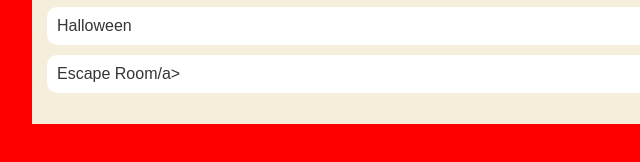
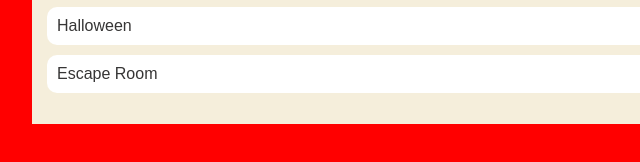
Before and after one commit to gryffinsandage/gryffinsandage.github.io, a plain HTML site: page portfolio.html in a window 1280 px wide. Shown: the part 590-752 px from the top of the page, 208-848 px from the left. Drawn offline with Linux system fonts and the light colour scheme.

Commit message:
fixing escape room

```diff
--- a/portfolio.html
+++ b/portfolio.html
@@ -55,7 +55,7 @@
                   <a href = "https://www.khanacademy.org/computer-programming/spin-off-of-sandage_halloween-project/5899564329058304"> Halloween </a>
               </li>
               <li>
-                  <a href = "https://www.khanacademy.org/computer-programming/spin-off-of-scene-1-manhattan-1943/6651382172598272"> Escape Room/a>
+                  <a href = "https://www.khanacademy.org/computer-programming/spin-off-of-scene-1-manhattan-1943/6651382172598272"> Escape Room </a>
               </li>
             </ul>
 
```
